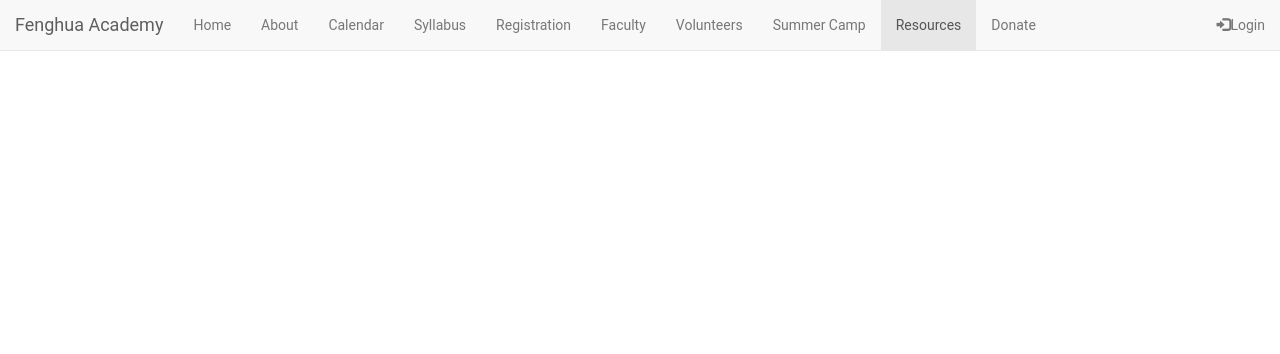
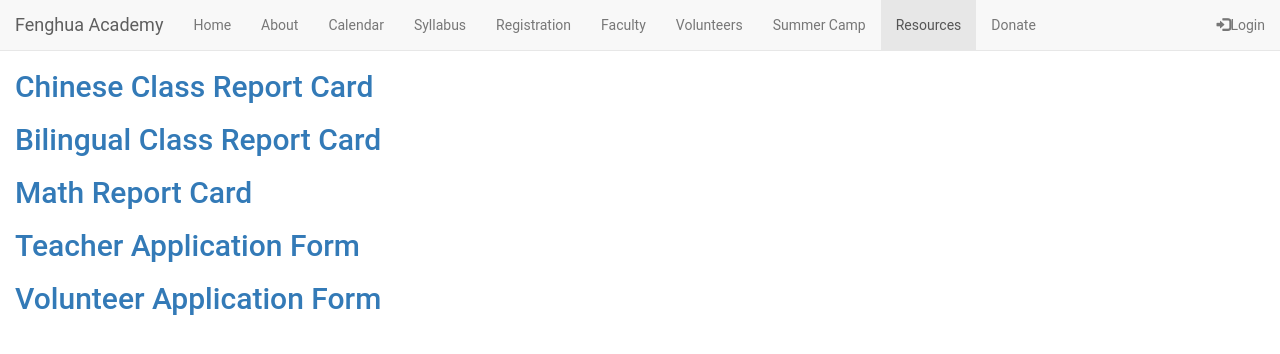
Before and after one commit to alicesf2/Chinese-School-Website, a plain HTML site: page resources/index.html in a window 1280 px wide. Drawn offline with nearby package versions, Linux system fonts and the light colour scheme.

Commit message:
added forms into resources

```diff
--- a/resources/index.html
+++ b/resources/index.html
@@ -1,5 +1,6 @@
 <!DOCTYPE html>
 <html lang="en" dir="ltr">
+
 <head>
   <meta charset="utf-8">
   <meta name="viewport" content="width=device-width, initial-scale=1">
@@ -8,6 +9,7 @@
   <script src="https://ajax.googleapis.com/ajax/libs/jquery/3.3.1/jquery.min.js"></script>
   <script src="https://maxcdn.bootstrapcdn.com/bootstrap/3.3.7/js/bootstrap.min.js"></script>
 </head>
+
 <body>
   <nav class="navbar navbar-default navbar-fixed-top">
     <div class="container-fluid">
@@ -38,6 +40,14 @@
       </div>
     </div>
   </nav>
+  <div class="container-fluid">
+    <h2><a href="http://www.fenghuaschool.org/forms/ReportChinese.pdf">Chinese Class Report Card</a></h2>
+    <h2><a href="http://www.fenghuaschool.org/forms/ReportBilingual.pdf">Bilingual Class Report Card</a></h2>
+    <h2><a href="http://www.fenghuaschool.org/forms/ReportMath.pdf">Math Report Card</a></h2>
+    <h2><a href="http://www.fenghuaschool.org/forms/TeacherApplicationForm.pdf">Teacher Application Form</a></h2>
+    <h2><a href="http://www.fenghuaschool.org/forms/VolunteerApplicationForm.pdf">Volunteer Application Form</a></h2>
+  </div>
 
 </body>
+
 </html>
```
Lines whose indentation alone changed are shown as unchanged.
